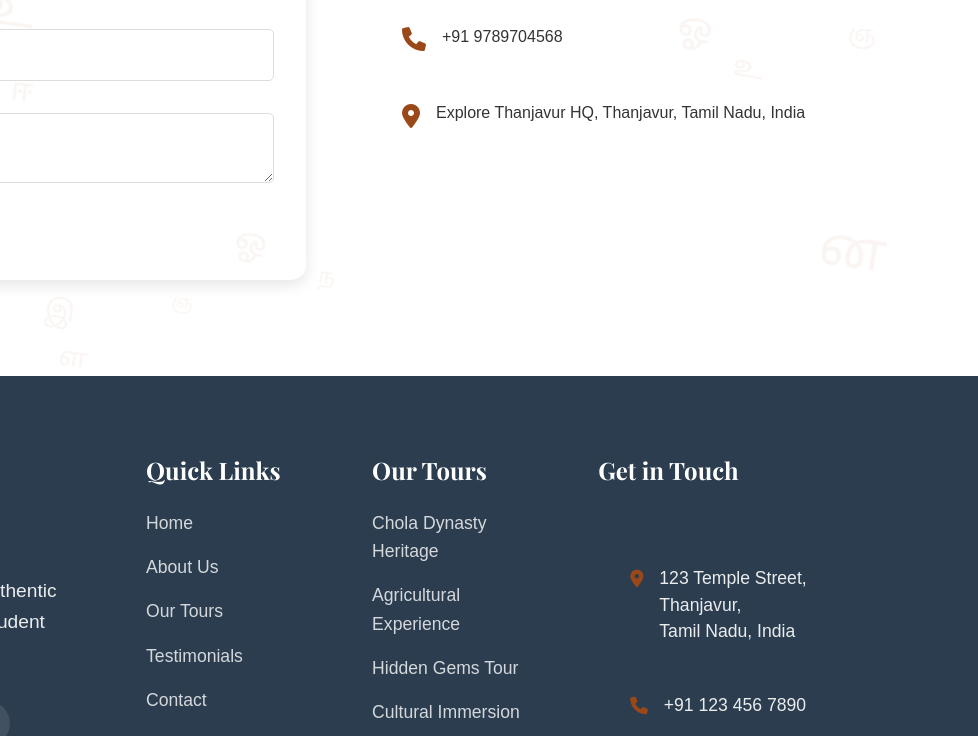
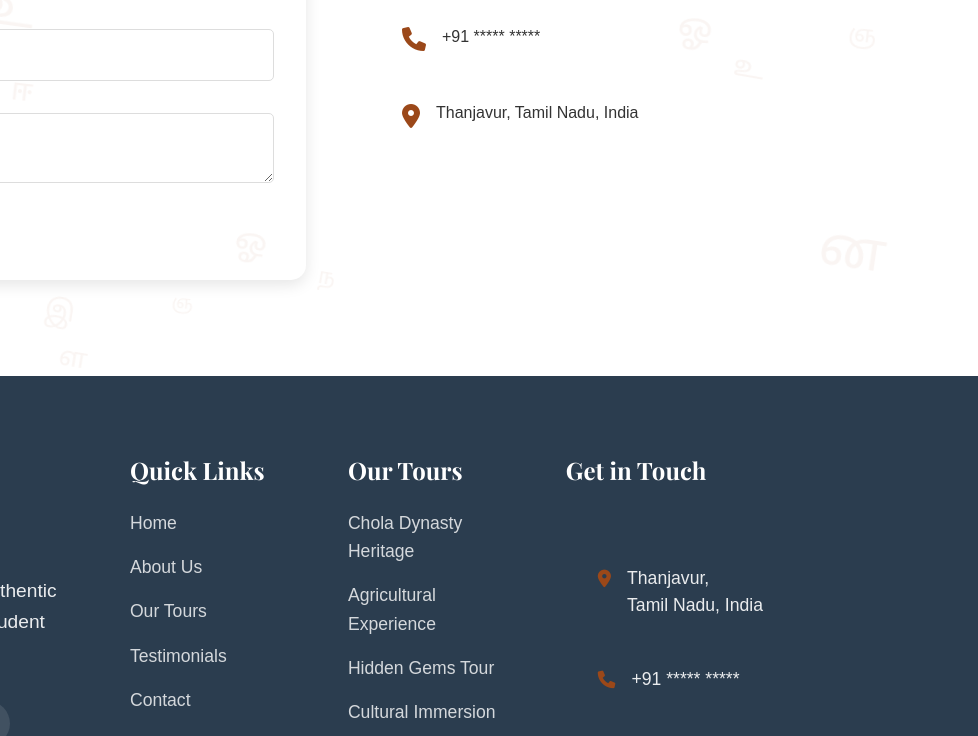
Before and after one commit to Growithoufeek/project.com, a plain HTML site: page index.html in a window 1280 px wide. Shown: the part 8458-9194 px from the top of the page, 302-1280 px from the left. Drawn offline with nearby package versions, Linux system fonts and the light colour scheme.

Commit message:
index.html

```diff
--- a/index.html
+++ b/index.html
@@ -478,11 +478,11 @@
                     </div>
                     <div class="info-item">
                         <i class="fas fa-phone"></i>
-                        <p>+91 9789704568</p>
+                        <p>+91 ***** *****</p>
                     </div>
                     <div class="info-item">
                         <i class="fas fa-map-marker-alt"></i>
-                        <p>Explore Thanjavur HQ, Thanjavur, Tamil Nadu, India</p>
+                        <p>Thanjavur, Tamil Nadu, India</p>
                     </div>
                 </div>
             </div>
@@ -531,15 +531,15 @@
                     <ul class="contact-info">
                         <li>
                             <i class="fas fa-map-marker-alt"></i>
-                            <span>123 Temple Street, Thanjavur,<br>Tamil Nadu, India</span>
+                            <span>Thanjavur,<br>Tamil Nadu, India</span>
                         </li>
                         <li>
                             <i class="fas fa-phone"></i>
-                            <span>+91 123 456 7890</span>
+                            <span>+91 ***** ***** </span>
                         </li>
                         <li>
                             <i class="fas fa-envelope"></i>
-                            <span>hello@explorethanjavur.com</span>
+                            <span> business@explorethanjavur.com</span>
                         </li>
                     </ul>
                     <div class="contact-buttons">
```
